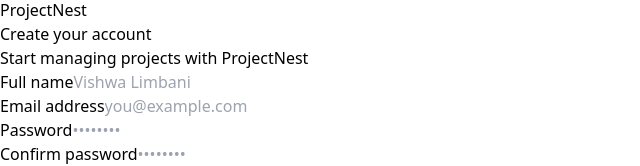
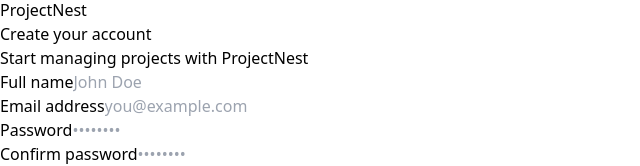
Before and after one commit to vishwa-limbani07/pms-frontend, a React (Vite) app: page /register in a window 1280 px wide. Shown: the part 422-588 px from the top of the page, without its empty margins (0-640 px from the left). Built offline with nearby package versions, Linux system fonts and the light colour scheme; no server answers.

Commit message:
fix: use generic placeholder names

```diff
--- a/src/components/layout/Sidebar.jsx
+++ b/src/components/layout/Sidebar.jsx
@@ -1,7 +1,7 @@
 import { NavLink, useNavigate } from 'react-router-dom'
 import {
   LayoutDashboard, FolderKanban, UsersRound, Settings,
-  LogOut, ChevronLeft, ChevronRight, X
+  LogOut, ChevronLeft, ChevronRight, X,Clock
 } from 'lucide-react'
 import { useAuthStore } from '../../store/authStore'
 import { useUiStore } from '../../store/uiStore'
@@ -10,6 +10,7 @@ import toast from 'react-hot-toast'
 const navItems = [
   { to: '/dashboard', icon: LayoutDashboard, label: 'Dashboard' },
   { to: '/projects',  icon: FolderKanban,    label: 'Projects'  },
+  { to: '/timelogs',  icon: Clock,            label: 'Time logs' },
   { to: '/squads',    icon: UsersRound,       label: 'Squads'    },
   { to: '/profile',   icon: Settings,         label: 'Settings'  },
 ]
--- a/src/pages/RegisterPage.jsx
+++ b/src/pages/RegisterPage.jsx
@@ -98,7 +98,7 @@ export default function RegisterPage() {
           {/* Form */}
           <form onSubmit={handleSubmit(onSubmit)} className="space-y-4">
             {[
-              { id: 'name', label: 'Full name', type: 'text', placeholder: 'Vishwa Limbani' },
+              { id: 'name', label: 'Full name', type: 'text', placeholder: 'John Doe'},
               { id: 'email', label: 'Email address', type: 'email', placeholder: 'you@example.com' },
               { id: 'password', label: 'Password', type: 'password', placeholder: '••••••••' },
               { id: 'confirmPassword', label: 'Confirm password', type: 'password', placeholder: '••••••••' },
```
